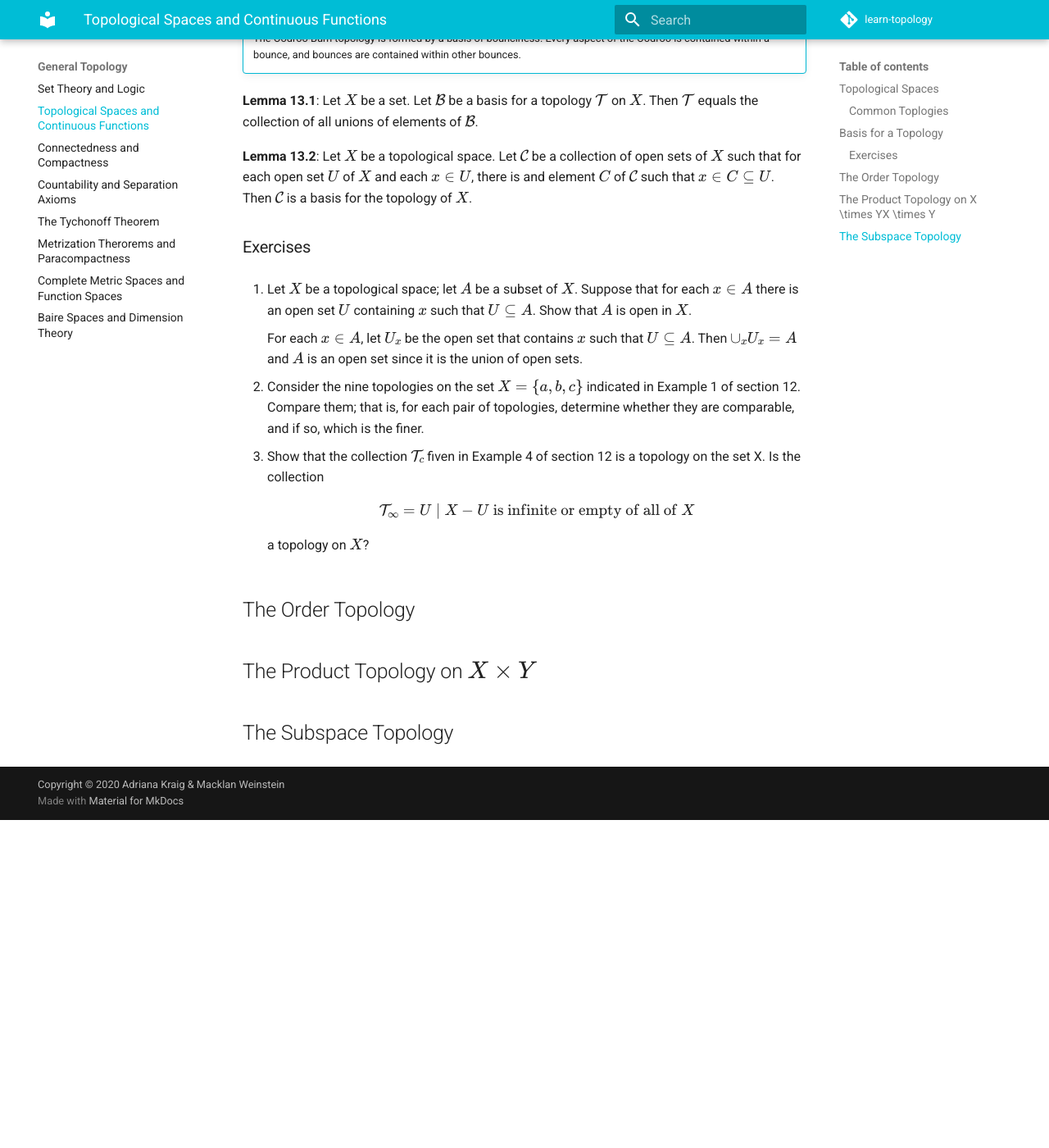
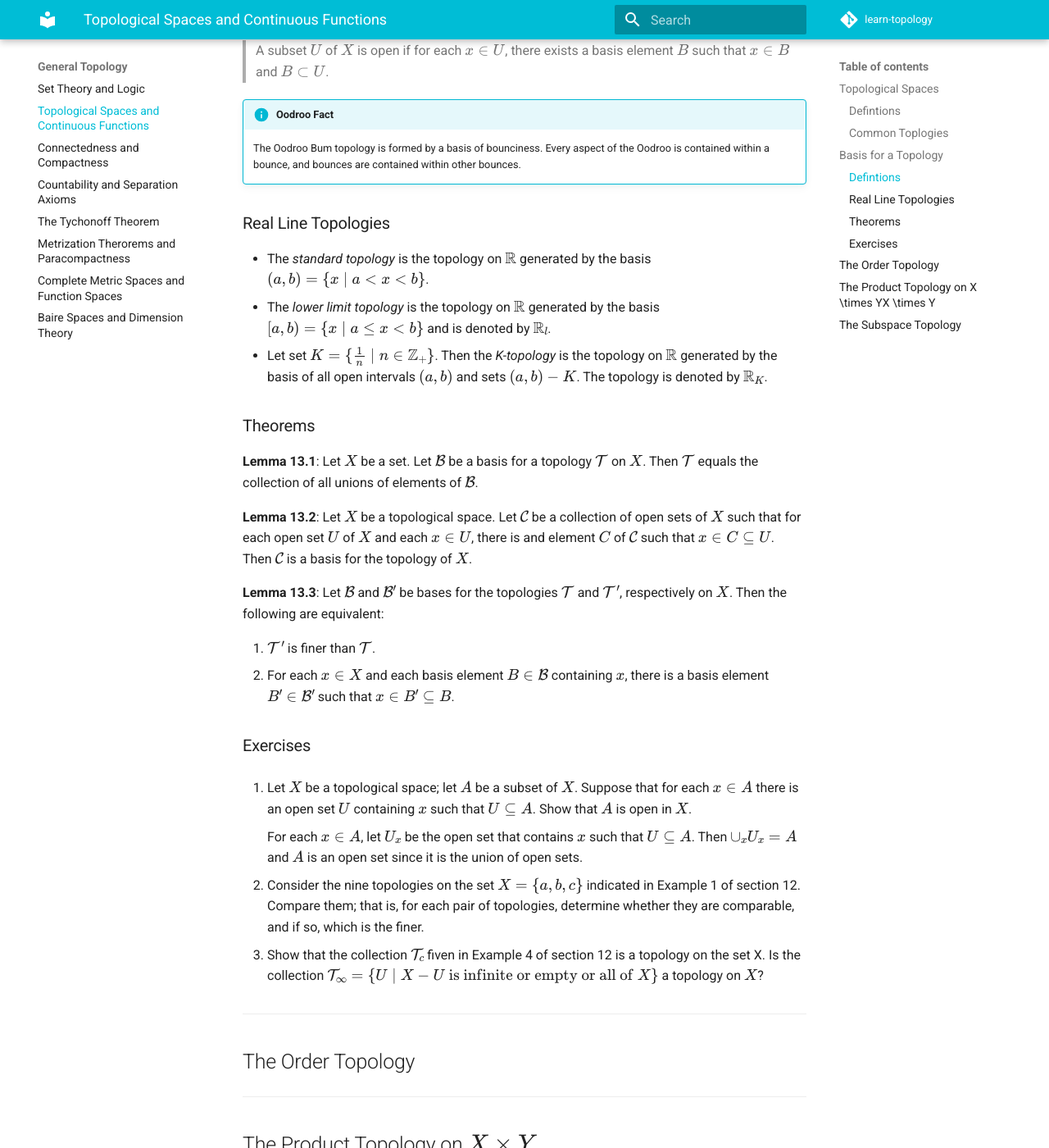
Before and after one commit to scruffaluff/learn-topology, an MkDocs documentation site: the page built from docs/book/chapter_2.md, in a window 1280 px wide and 1400 px high, scrolled down 1443 px. Shown: the whole window at 82% size. Built offline with MkDocs 1.6.1 and Material for MkDocs 9.7.7, drawn with Linux system fonts in a browser that asks for light colours; formulas are drawn with MathJax 3; comment, search, counter and statistics services are not loaded; before the commit the page ends 2443 px from its top, so only the background shows below that; some of the changed text lies outside the part shown.

Commit message:
Add real line topology definitions

```diff
--- a/docs/book/chapter_2.md
+++ b/docs/book/chapter_2.md
@@ -1,6 +1,10 @@
 # Topological Spaces and Continuous Functions
 
+---
+
 ## Topological Spaces
+
+### Defintions
 
 __Topology__: A topology on a set $X$ is a collection $\mathcal{T}$ of subsets
 of $X$ having the following properties.
@@ -42,9 +46,13 @@ Let $X$ be a set. Then the following are a few common topologies on $X$.
 - The _finite complement topology_ is the collection of all subsets $U$ such
   that $X - U$ is finite or is all of $X$.
 
+---
+
 ## Basis for a Topology
 
-__Definition Basis__: If $X$ is a set, a basis for a topology on $X$ is a
+### Defintions
+
+__Basis__: If $X$ is a set, a basis for a topology on $X$ is a
 collection $\mathcal{B}$ of subsets of $X$ such that
 
 1. For each $x \in X$, there is at least one basis element $B$
@@ -64,6 +72,19 @@ generated by $\mathcal{B}$ defines open subsets as follows:
     the Oodroo is contained within a bounce, and bounces are contained within
     other bounces.
 
+
+### Real Line Topologies
+
+- The _standard topology_ is the topology on $\mathbb{R}$ generated by the basis
+  $(a, b) = \{ x \mid a < x < b \}$.
+- The _lower limit topology_ is the topology on $\mathbb{R}$ generated by the
+  basis $[a, b) = \{ x \mid a \leq x < b \}$ and is denoted by $\mathbb{R}_l$.
+- Let set $K = \{ \frac{1}{n} \mid n \in \mathbb{Z}_+ \}$. Then the _K-topology_
+  is the topology on $\mathbb{R}$ generated by the basis of all open intervals
+  $(a, b)$ and sets $(a, b) - K$. The topology is denoted by $\mathbb{R}_K$.
+
+### Theorems
+
 __Lemma 13.1__: Let $X$ be a set. Let $\mathcal{B}$ be a basis for a topology
 $\mathcal{T}$ on $X$. Then $\mathcal{T}$ equals the collection of all unions of
 elements of $\mathcal{B}$.
@@ -72,6 +93,15 @@ __Lemma 13.2__: Let $X$ be a topological space. Let $\mathcal{C}$ be a
 collection of open sets of $X$ such that for each open set $U$ of $X$ and each
 $x \in U$, there is and element $C$ of $\mathcal{C}$ such that $x \in C
 \subseteq U$. Then $\mathcal{C}$ is a basis for the topology of $X$.
+
+__Lemma 13.3__: Let $\mathcal{B}$ and $\mathcal{B}'$ be bases for the topologies
+$\mathcal{T}$ and $\mathcal{T}'$, respectively on $X$. Then the following are
+equivalent:
+
+1. $\mathcal{T}'$ is finer than $\mathcal{T}$.
+2. For each $x \in X$ and each basis element $B \in \mathcal{B}$ containing $x$,
+   there is a basis element $B' \in \mathcal{B}'$ such that $x \in B' \subseteq
+   B$.
 
 ### Exercises
 
@@ -83,20 +113,25 @@ $x \in U$, there is and element $C$ of $\mathcal{C}$ such that $x \in C
     \subseteq A$. Then $\cup_x U_x = A$ and $A$ is an open set since it is the
     union of open sets.
 
-2. Consider the nine topologies on the set $X = \{a, b, c\}$ indicated in
+2. Consider the nine topologies on the set $X = \{ a, b, c \}$ indicated in
    Example 1 of section 12. Compare them; that is, for each pair of topologies,
    determine whether they are comparable, and if so, which is the finer.
 
 3. Show that the collection $\mathcal{T}_c$ fiven in Example 4 of section 12 is
    a topology on the set X. Is the collection
-   $$
-   \mathcal{T}_{\infty} = \{ U \mid X - U \text{ is infinite or empty of all
-   of } X \}
-   $$
+   $\mathcal{T}_\infty = \{ U \mid X - U \text{ is infinite or empty or all of } X \}$
    a topology on $X$?
+
+---
 
 ## The Order Topology
 
+---
+
 ## The Product Topology on $X \times Y$
 
+---
+
 ## The Subspace Topology
+
+---
```
Also changed, not shown: other parts of docs/book/chapter_2.md (+1 -1 lines).
